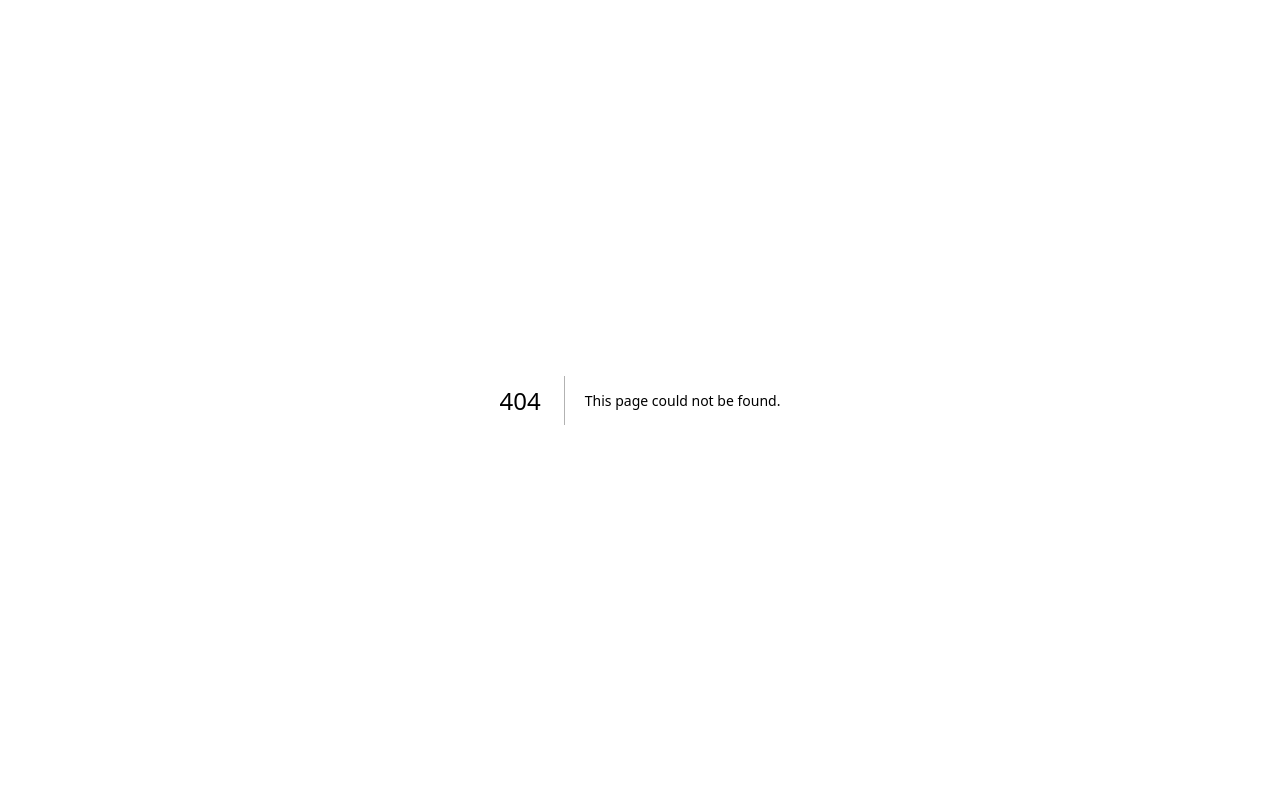
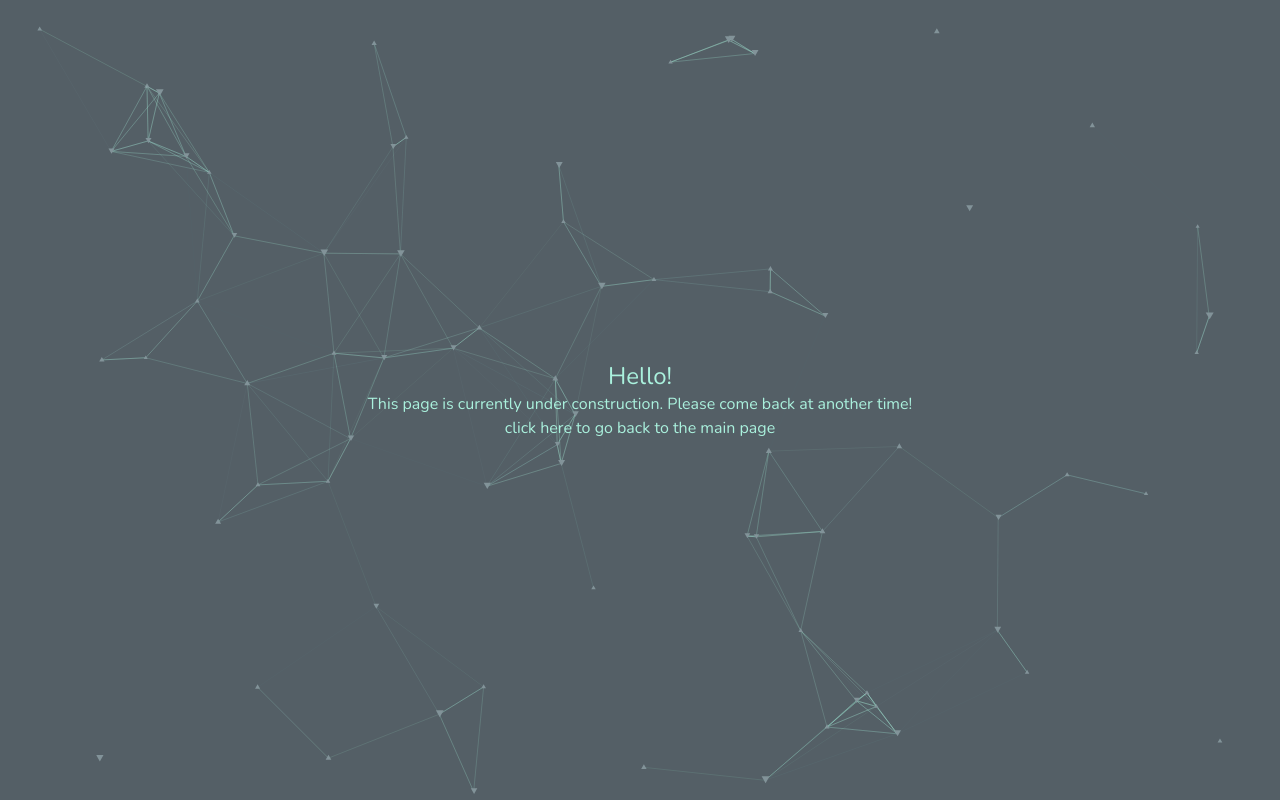
Before and after one commit to jn-han/jn-han.github.io, a Next.js app: page /archived in a window 1280 px wide. Before the commit this address had no page. Built offline with nearby package versions, Linux system fonts and the light colour scheme.

Commit message:
added Josh's archives Link

```diff
--- a/next.config.js
+++ b/next.config.js
@@ -3,7 +3,7 @@ const dotenv = require("dotenv");
 dotenv.config();
 
 const nextConfig = {
-  output: "export",
+  // output: "export",
 };
 
 module.exports = nextConfig;
--- /dev/null
+++ b/src/app/archived/page.js
@@ -0,0 +1,27 @@
+"use client";
+import React from "react";
+import Particle from "../components/Particle";
+import Link from "next/link";
+
+const page = () => {
+  return (
+    <div className="bg-background overflow-hidden">
+      <div className="absolute w-full h-screen flex justify-center items-center">
+        <div className="flex flex-col justify-center items-center text-green">
+          <h2 className=" text-lg md:text-2xl lg:text-2xl xl:text-2xl 2xl:text-2xl text-center">
+            Hello!
+          </h2>
+          <h2>
+            This page is currently under construction. Please come back at
+            another time!
+          </h2>
+          <Link href="/">click here to go back to the main page</Link>
+        </div>
+      </div>
+
+      <Particle></Particle>
+    </div>
+  );
+};
+
+export default page;
--- a/src/app/components/HomePage.js
+++ b/src/app/components/HomePage.js
@@ -48,7 +48,7 @@ const HomePage = () => {
       </div>
       <div className="absolute bottom-0 animate-bounce flex flex-col items-center w-full mb-2 text-xs md:text-lg lg:text-lg xl:text-lg 2xl:text-lg text-green">
         <p className="my-3">learn more</p>
-        <FontAwesomeIcon className="w-10 scale-150" icon={faArrowDown} />
+        <FontAwesomeIcon className="w-8 scale-150" icon={faArrowDown} />
       </div>
       <Particle className="absolute" />
     </section>
--- a/src/app/components/ProjectCard.js
+++ b/src/app/components/ProjectCard.js
@@ -28,7 +28,7 @@ const ProjectCard = ({ info }) => {
           {info.builtWith.map((item, key) => {
             return (
               <p
-                className="px-3 m-1 border-2 bg-darkTeal border-darkTeal text-green rounded-full"
+                className="px-3 m-1 bg-darkTeal bg-opacity-50  text-green rounded-full"
                 key={key}
               >
                 {item}
--- a/src/app/components/ProjectPage.js
+++ b/src/app/components/ProjectPage.js
@@ -1,8 +1,12 @@
 import React from "react";
-import { faGripLinesVertical } from "@fortawesome/free-solid-svg-icons";
+import {
+  faGripLinesVertical,
+  faSquareArrowUpRight,
+} from "@fortawesome/free-solid-svg-icons";
 import { FontAwesomeIcon } from "@fortawesome/react-fontawesome";
 import PROJECTS from "../config/projects-config";
 import ProjectCard from "./ProjectCard";
+import Link from "next/link";
 
 const ProjectPage = () => {
   return (
@@ -19,6 +23,21 @@ const ProjectPage = () => {
         {PROJECTS.map((item) => (
           <ProjectCard info={item} key={item.name} />
         ))}
+        <div className="w-full p-4 text-xl">
+          <div className=" w-fit group">
+            {" "}
+            <Link
+              className="link link-underline link-underline-black text-green"
+              href="archived"
+            >
+              Josh's project archive
+              <FontAwesomeIcon
+                className="w-4 mx-2 group-hover:-translate-y-0.5 transition duration-200 ease-in-out"
+                icon={faSquareArrowUpRight}
+              />
+            </Link>
+          </div>
+        </div>
       </div>
     </section>
   );
--- a/src/app/config/projects-config.js
+++ b/src/app/config/projects-config.js
@@ -1,6 +1,6 @@
 const PROJECTS = [
   {
-    name: "Plotgen",
+    name: "plotgen",
     date: "Sept 2023",
     place: "Hack the North",
     description:
@@ -17,7 +17,7 @@ const PROJECTS = [
     link: "https://devpost.com/software/plotgen",
   },
   {
-    name: "Kizuna",
+    name: "kizuna",
     date: "Feb 2023",
     place: "NwHacks",
     description:
@@ -28,7 +28,7 @@ const PROJECTS = [
     link: "https://devpost.com/software/kizuna-gevr8p",
   },
   {
-    name: "Inteflow",
+    name: "inteflow",
     date: "Aug 2023",
     place: "Ignition Hacks",
     description:
--- a/src/app/globals.css
+++ b/src/app/globals.css
@@ -1,3 +1,23 @@
 @tailwind base;
 @tailwind components;
 @tailwind utilities;
+
+.link-underline {
+  border-bottom-width: 0;
+  background-image: linear-gradient(transparent, transparent),
+    linear-gradient(#fff, #fff);
+  background-size: 0 3px;
+  background-position: 0 100%;
+  background-repeat: no-repeat;
+  transition: background-size 0.5s ease-in-out;
+}
+
+.link-underline-black {
+  background-image: linear-gradient(transparent, transparent),
+    linear-gradient(#aaf1dd, #aaf1dd);
+}
+
+.link-underline:hover {
+  background-size: 100% 3px;
+  background-position: 0 100%;
+}
```
